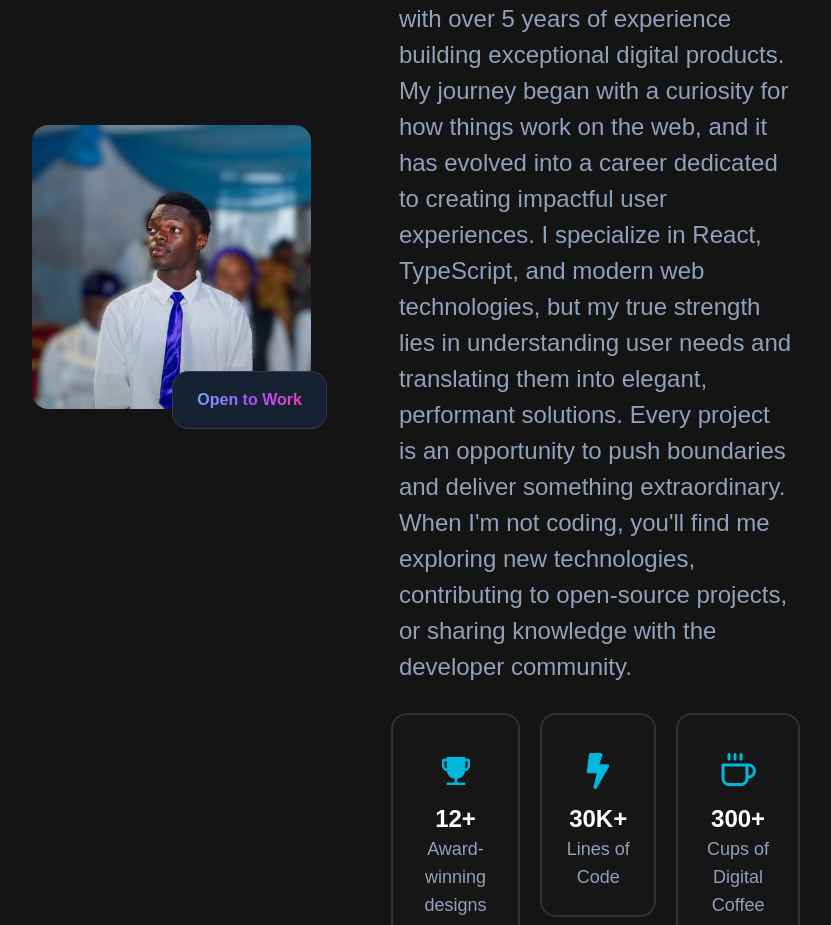
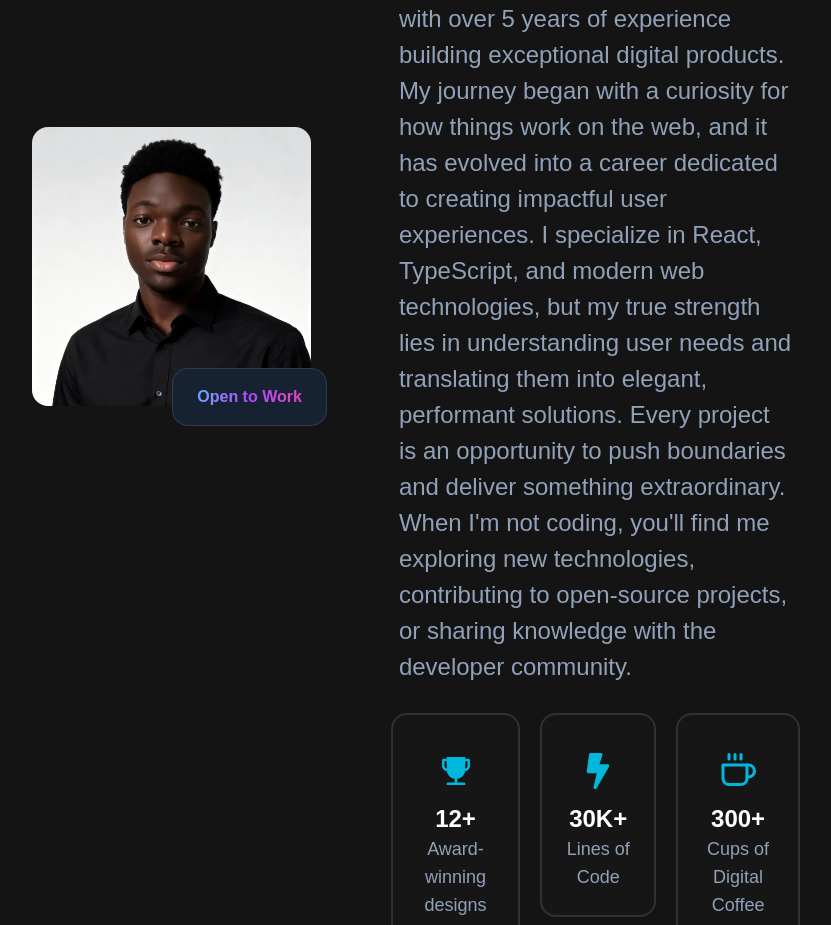
Before and after one commit to egharevbanosa58-debug/my-code-stack, a Next.js app in the folder my-stack/: page / in a window 1280 px wide. Shown: the part 5440-6365 px from the top of the page, without its empty margins (224-1055 px from the left). Built offline with nearby package versions, Linux system fonts and the light colour scheme.

Commit message:
Changed Picture

```diff
--- a/my-stack/app/page.js
+++ b/my-stack/app/page.js
@@ -482,7 +482,7 @@ on 2025-11-02</p>
 
               {/* The Image of Nosa */}
               <div className="w-full flex flex-col flex-1 relative">
-                <img src="/Nosa.jpg" alt="A portrait of Nosa" className="rounded-2xl" />
+                <img src="/nosa_ai.jpeg" alt="A portrait of Nosa" className="rounded-2xl" />
                 <div className="px-4 py-2 rounded-2xl w-fit absolute -bottom-5 -right-4 dark:bg-[#162232] bg-[#ebecf0e1] border border-slate-400/20">
                   <span className="inline-flex font-semibold bg-linear-120 from-sky-400 via-purple-500 to-pink-500 bg-clip-text text-transparent cursor-pointer p-2">Open to Work</span></div>
               </div>
```
Also changed, not shown: my-stack/public/nosa_ai.jpeg (added).
